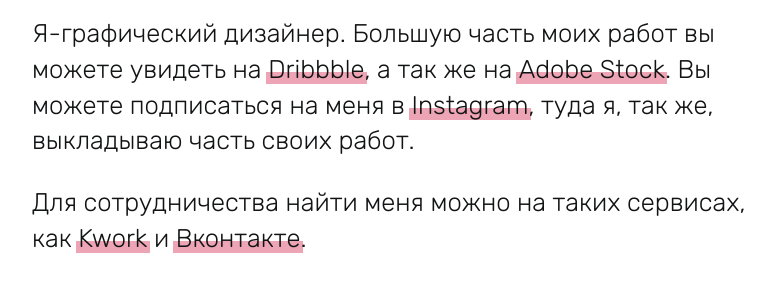
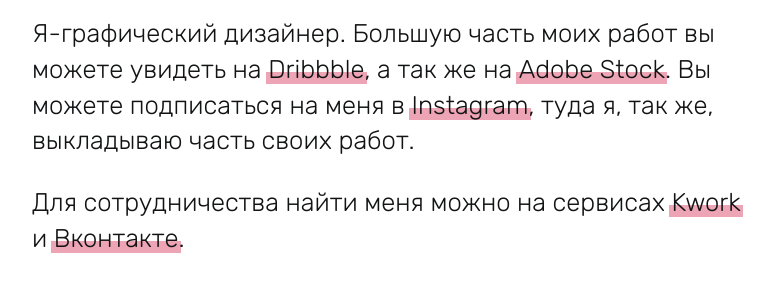
Before and after one commit to slothlovequiet/Margarett, a plain HTML site: page index.html in a window 1280 px wide. Shown: the part 251-542 px from the top of the page, without its empty margins (104-879 px from the left). Drawn offline with Linux system fonts and the light colour scheme.

Commit message:
Update index.html

```diff
--- a/index.html
+++ b/index.html
@@ -62,7 +62,7 @@
       туда я, так же, выкладываю часть своих работ.
     </p>
     <p>
-      Для сотрудничества найти меня можно на таких сервисах, как
+      Для сотрудничества найти меня можно на сервисах
       <a href="https://kwork.ru/user/margarita131212" target="_blank">Kwork</a> и
       <a href="https://vk.com/id178767201" target="_blank">Вконтакте</a
       >.
```
